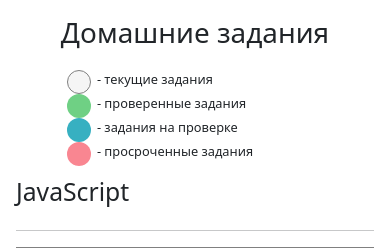
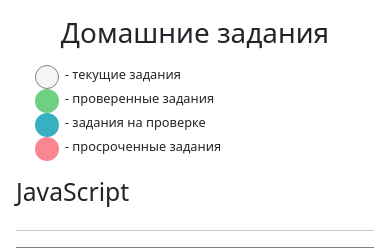
Before and after one commit to macedon-ps/Programs_repository, a PHP site: page /studentHomework.html in a window 390 px wide. Shown: the part 90-338 px from the top of the page. Run offline with PHP 8.4, Linux system fonts and the light colour scheme.

Commit message:
correct navbar and .colorMenu

```diff
--- a/HTML/Homework/HW_6/CSS/studentDiary.css
+++ b/HTML/Homework/HW_6/CSS/studentDiary.css
@@ -88,11 +88,14 @@
     margin: 0 1em 0;
     padding: 1em;
 }
+.colorMenuSection{
+    position: relative;
+}
 .colorMenu{
     width: 20em;
     position: absolute;
     right: 2em;
-    top: 6em;
+    top: -4em;
 }
 .colorMenu>div{
     display: flex;
@@ -214,9 +217,7 @@ form>input{
         flex-wrap: wrap;
         width: 100%;
         margin: 0 2em;
-        padding-top: 4em;
-        right: 0;
-        top: 6em;
+        top: -7em;
     }
     .colorMenu>div{
         justify-content: flex-start;
--- a/HTML/Homework/HW_6/studentHomework.html
+++ b/HTML/Homework/HW_6/studentHomework.html
@@ -46,6 +46,7 @@
     <!-- colorMenu -->
     <!-- Цвета, которые обозначают на какой стадии находятся домашние задания (текущее задание, на проверке, проверенное, просроченное задание) -->
 
+    <section class="colorMenuSection">
         <div class="colorMenu">
             <div>
                 <p class="p-item1-full">текущие задания - </p>
@@ -68,6 +69,7 @@
                 <p class="p-item4">- просроченные задания</p>
             </div>
         </div>
+    </section>
 
     <!-- section 1 -->
     <!-- Изучаемый предмет, домашние задания, в т.ч. текущие, выполненные, на проверке, просроченные -->
```
Lines whose indentation alone changed are shown as unchanged.
